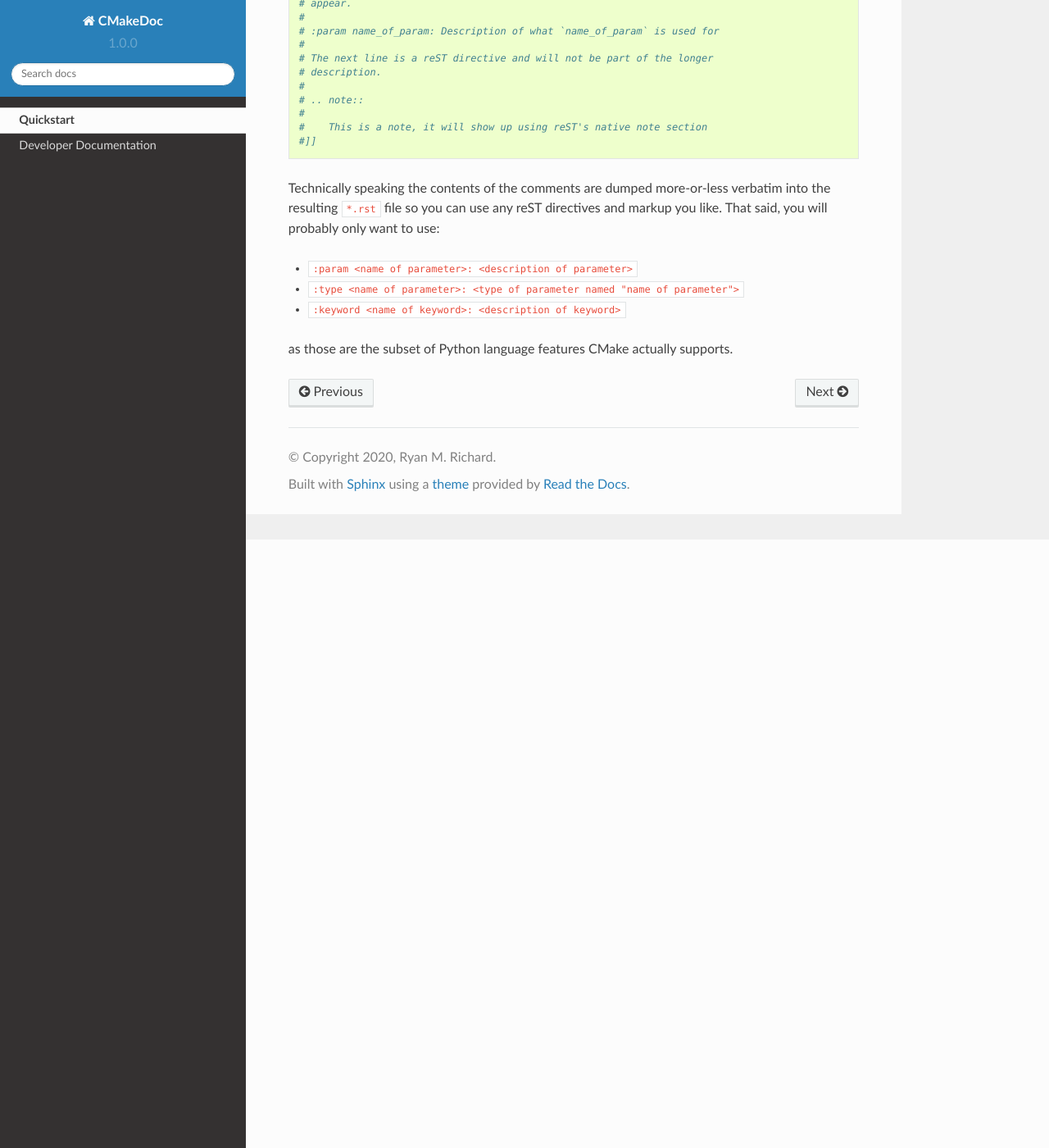
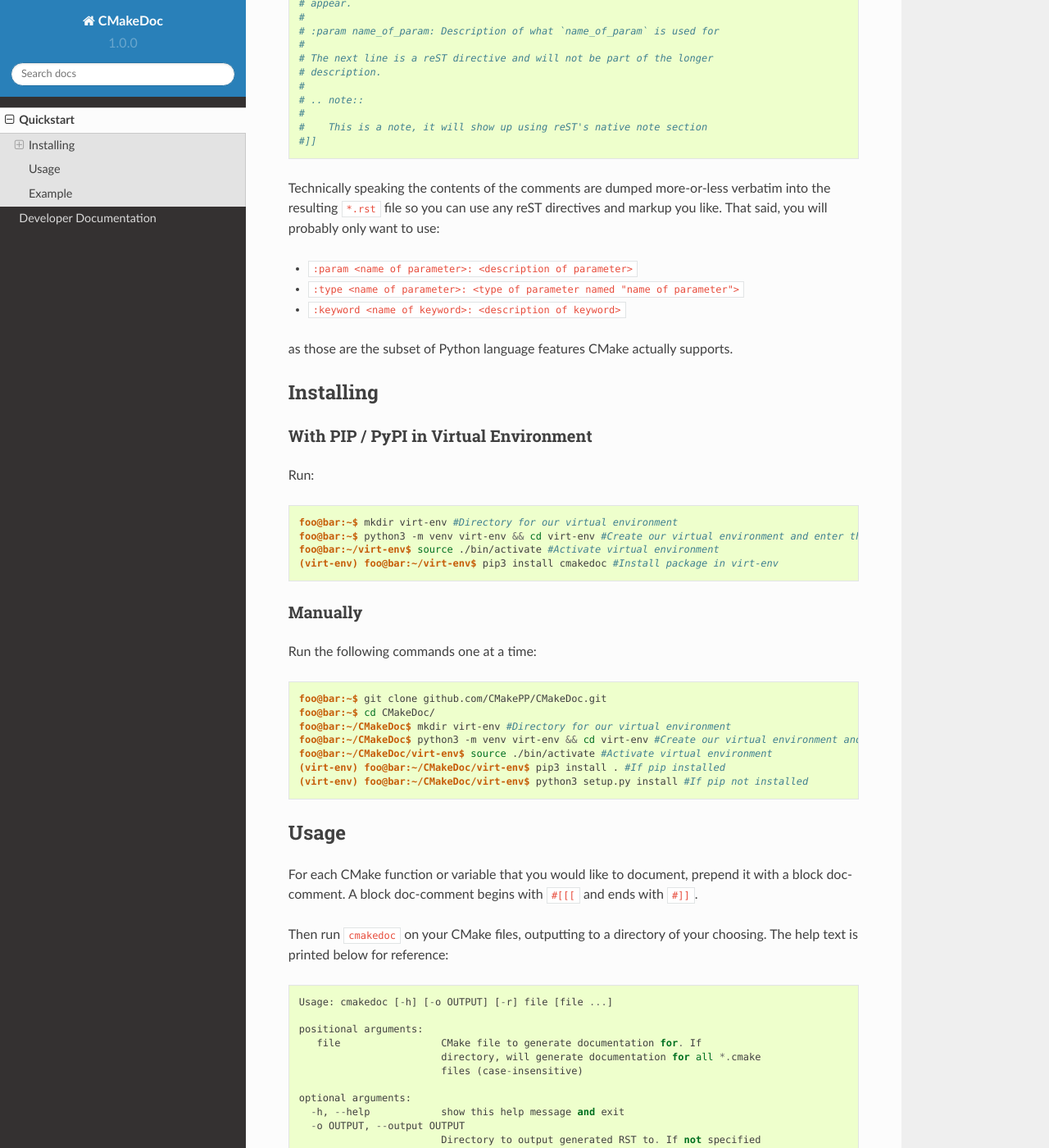
Before and after one commit to CMakePP/CMinx, a Sphinx documentation site: the page built from docs/source/quickstart.rst, in a window 1280 px wide and 1400 px high, scrolled down 742 px. Shown: the whole window at 82% size. Built offline with Sphinx 7.4.7 and the Read the Docs theme 2.0.0, drawn with Linux system fonts in a browser that asks for light colours; some of the changed text lies outside the part shown.

Commit message:
Add installation and usage to quickstart docs

```diff
--- a/docs/source/quickstart.rst
+++ b/docs/source/quickstart.rst
@@ -18,8 +18,8 @@ categories:
 
 To distinguish between the two types of comments CMakeDoc borrows the convention
 that documentation comments start with an additional comment character. Thus to
-indicate that a CMake comment is documentation use ``#[[[`` (the block
-comment should still end with ``#]]``).
+indicate that a CMake comment is documentation use :code:`#[[[` (the block
+comment should still end with :code:`#]]`).
 
 The contents of the documentation comments should follow usual Python reST
 conventions. In other words:
@@ -56,3 +56,182 @@ and markup you like. That said, you will probably only want to use:
 - ``:keyword <name of keyword>: <description of keyword>``
 
 as those are the subset of Python language features CMake actually supports.
+
+##########
+Installing
+##########
+
+======================================
+With PIP / PyPI in Virtual Environment
+======================================
+
+Run:
+
+.. code:: console
+
+   foo@bar:~$ mkdir virt-env #Directory for our virtual environment
+   foo@bar:~$ python3 -m venv virt-env && cd virt-env #Create our virtual environment and enter the directory
+   foo@bar:~/virt-env$ source ./bin/activate #Activate virtual environment
+   (virt-env) foo@bar:~/virt-env$ pip3 install cmakedoc #Install package in virt-env
+
+========
+Manually
+========
+
+Run the following commands one at a time:
+
+.. code:: console
+
+   foo@bar:~$ git clone github.com/CMakePP/CMakeDoc.git
+   foo@bar:~$ cd CMakeDoc/
+   foo@bar:~/CMakeDoc$ mkdir virt-env #Directory for our virtual environment
+   foo@bar:~/CMakeDoc$ python3 -m venv virt-env && cd virt-env #Create our virtual environment and enter the directory
+   foo@bar:~/CMakeDoc/virt-env$ source ./bin/activate #Activate virtual environment
+   (virt-env) foo@bar:~/CMakeDoc/virt-env$ pip3 install . #If pip installed
+   (virt-env) foo@bar:~/CMakeDoc/virt-env$ python3 setup.py install #If pip not installed
+
+#####
+Usage
+#####
+
+For each CMake function or variable that you would like to document, prepend it with a block doc-comment.
+A block doc-comment begins with :code:`#[[[` and ends with :code:`#]]`.
+
+Then run :code:`cmakedoc` on your CMake files, outputting to a directory of your choosing. The help text is printed below for reference::
+
+   Usage: cmakedoc [-h] [-o OUTPUT] [-r] file [file ...]
+
+   positional arguments:
+      file                 CMake file to generate documentation for. If
+                           directory, will generate documentation for all *.cmake
+                           files (case-insensitive)
+
+   optional arguments:
+     -h, --help            show this help message and exit
+     -o OUTPUT, --output OUTPUT
+                           Directory to output generated RST to. If not specified
+                           will print to standard output. Output files will have
+                           the original filename with the cmake extension
+                           replaced by .rst
+     -r, --recursive       If specified, will generate documentation for all
+                           subdirectories of specified directory recursively
+
+#######
+Example
+#######
+
+Here we show an example CMake file, called :code:`example.cmake`, that contains
+doccomments documenting functions, macros, and variables.
+The file contents are shown below.
+
+example.cmake:
+
+.. code:: cmake
+
+   #[[
+   # This is a normal block comment and
+   # will not be treated as a doccomment.
+   #]]
+   include_guard()
+
+   #[[[
+   # This function has very basic documentation.
+   #
+   # This function's description stays close to idealized formatting and does not do
+   # anything fancy.
+   #
+   # :param person: The person this function says hi to
+   # :param me: What my name is
+   # :type person: string
+   # :type me: string
+   #]]
+   function(say_hi_to person me)
+       message("Hi ${person}, I am ${me}")
+   endfunction()
+
+   #[[[
+   # This macro says hi
+   #]]
+   macro(macro_say_hi person)
+      message("Hi ${person}")
+   endmacro()
+
+
+   #[[[
+   # This is an example of variable documentation.
+   # This variable is a list of string values.
+   #]]
+   set(MyList "Value" "Value 2")
+
+
+   #[[[
+   # This is another example of variable documentation.
+   # This variable is a string variable.
+   #]]
+   set(MyString "String")
+
+
+
+To generate the documentation, we enter our system shell (example assumes Bash-like shell on a Unix-like system).
+
+Generating documentation in directory :code:`output`:
+
+.. code:: console
+
+      foo@bar:~$ cmakedoc -o output/ example.cmake
+      Writing RST files to /home/foo/output
+      Writing for file /home/foo/example.cmake
+      Writing RST file /home/foo/output/example.rst
+      foo@bar:~$ cat output/example.rst
+      #######################
+      /home/foo/example.cmake
+      #######################
+
+      .. function:: say_hi_to(person me)
+
+         This function has very basic documentation.
+
+         This function's description stays close to idealized formatting and does not do
+         anything fancy.
+
+         :param person: The person this function says hi to
+         :param me: What my name is
+         :type person: string
+         :type me: string
+
+
+
+      .. function:: macro_say_hi(person)
+
+         .. warning:: This is a macro, and so does not introduce a new scope.
+
+
+         This macro says hi.
+         This documentation uses a differing format,
+         but is still processed correctly.
+
+         :param person: The person we want to greet.
+         :type person: string
+
+
+
+      .. data:: MyList
+
+         This is an example of variable documentation.
+         This variable is a list of string values.
+
+
+         :Default value: ['"Value"', '"Value 2"']
+
+         :type: VarType.List
+
+
+      .. data:: MyString
+
+         This is another example of variable documentation.
+         This variable is a string variable.
+
+
+         :Default value: String
+
+         :type: VarType.String
```
